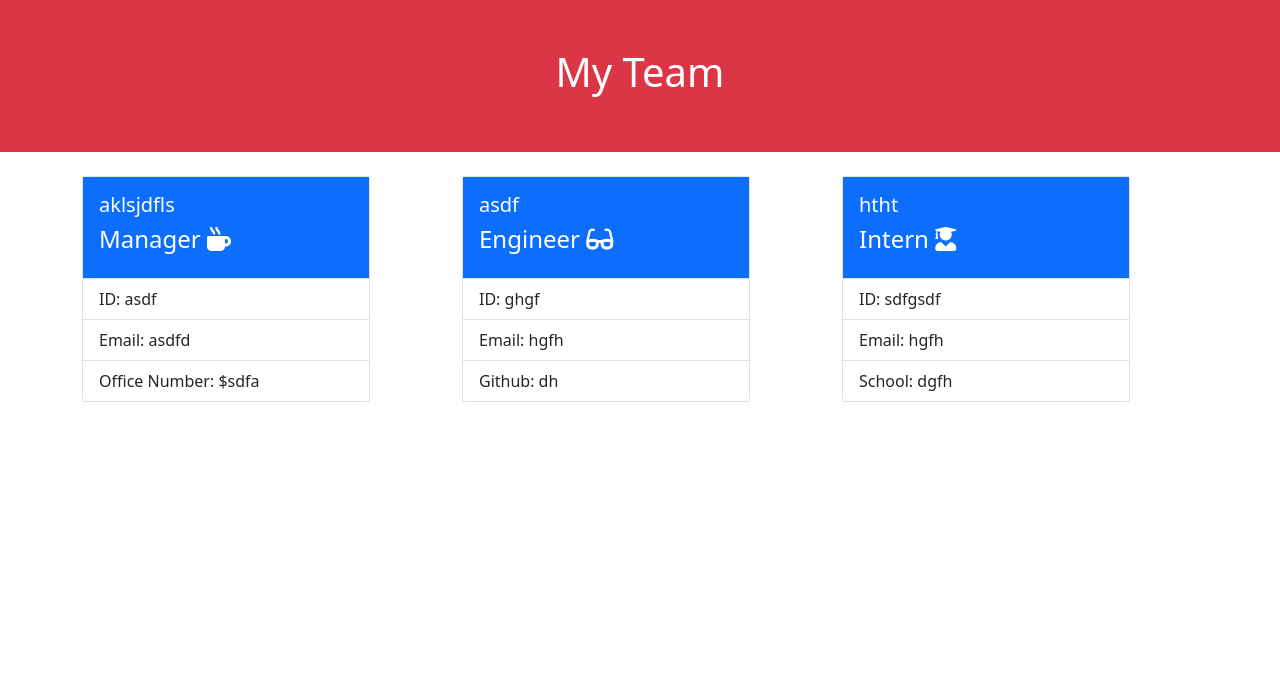
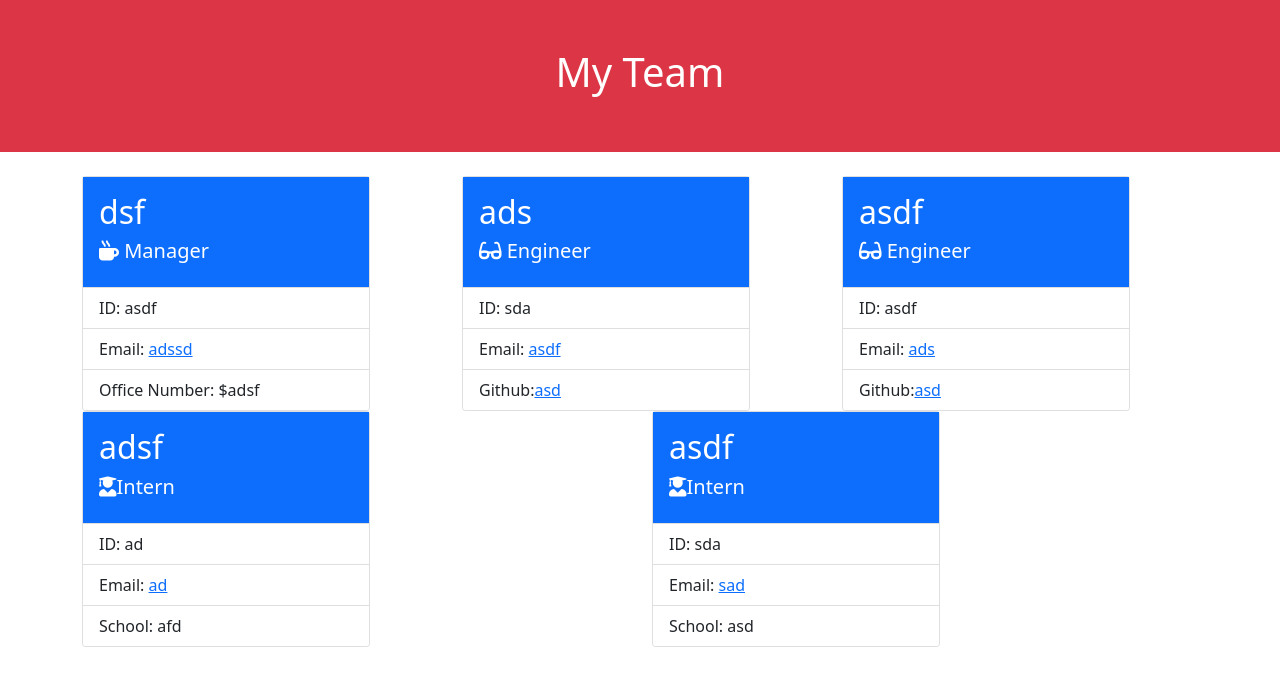
Before and after one commit to kybij/Team-Generator, a website: page index.html in a window 1280 px wide. Drawn offline with nearby package versions, Linux system fonts and the light colour scheme.

Commit message:
new changes

```diff
--- a/index.html
+++ b/index.html
@@ -26,14 +26,14 @@
     <div class="col">
     <div class="card" style="width: 18rem;">
         <div class="card-body bg-primary">
-            <h5 class="card-title text-white"> aklsjdfls</h5>
-            <h4 class="text-white"> Manager <i class="fas fa-mug-hot"></i></h4>
+            <h2 class="card-title text-white"> dsf</h2>
+            <h5 class="text-white"><i class="fas fa-mug-hot"></i> Manager </h5>
 
         </div>
         <ul class="list-group list-group-flush">
             <li class="list-group-item">ID: asdf</li>
-            <li class="list-group-item">Email: asdfd</li>
-            <li class="list-group-item">Office Number: $sdfa</li>
+            <li class="list-group-item">Email: <a href="mailto:adssd">adssd</a></li>
+            <li class="list-group-item">Office Number: $adsf</li>
         </ul>
     </div>
  </div>
@@ -41,14 +41,29 @@
     <div class="col">
     <div class="card" style="width: 18rem;">
         <div class="card-body bg-primary">
-            <h5 class="card-title text-white">asdf</h5>
-            <h4 class="text-white">Engineer <i class="fas fa-glasses"></i></h4>
+            <h2 class="card-title text-white">ads</h2>
+            <h5 class="text-white"><i class="fas fa-glasses"></i> Engineer</h5>
 
-        </div>
+            </div>
         <ul class="list-group list-group-flush">
-            <li class="list-group-item">ID: ghgf</li>
-            <li class="list-group-item">Email: hgfh</li>
-            <li class="list-group-item">Github: dh</li>
+            <li class="list-group-item">ID: sda</li>
+            <li class="list-group-item">Email: <a href="mailto:asdf">asdf</a></li>
+            <li class="list-group-item">Github:<a href="https://github.com/asd" target="_blank" rel="noopener noreferrer">asd</a></li>
+        </ul>
+    </div>
+ </div>
+
+    <div class="col">
+    <div class="card" style="width: 18rem;">
+        <div class="card-body bg-primary">
+            <h2 class="card-title text-white">asdf</h2>
+            <h5 class="text-white"><i class="fas fa-glasses"></i> Engineer</h5>
+
+            </div>
+        <ul class="list-group list-group-flush">
+            <li class="list-group-item">ID: asdf</li>
+            <li class="list-group-item">Email: <a href="mailto:ads">ads</a></li>
+            <li class="list-group-item">Github:<a href="https://github.com/asd" target="_blank" rel="noopener noreferrer">asd</a></li>
         </ul>
     </div>
  </div>
@@ -56,14 +71,29 @@
     <div class="col">
                 <div class="card" style="width: 18rem;">
                     <div class="card-body bg-primary">
-                        <h5 class="card-title text-white">htht</h5>
-                        <h4 class="text-white">Intern <i class="fas fa-user-graduate"></i></h4>
+                        <h2 class="card-title text-white">adsf</h2>
+                        <h5 class="text-white"><i class="fas fa-user-graduate"></i>Intern</h5>
 
                     </div>
                     <ul class="list-group list-group-flush">
-                        <li class="list-group-item">ID: sdfgsdf</li>
-                        <li class="list-group-item">Email: hgfh</li>
-                        <li class="list-group-item">School: dgfh</li>
+                        <li class="list-group-item">ID: ad</li>
+                        <li class="list-group-item">Email: <a href="mailto:ad">ad</a></li>
+                        <li class="list-group-item">School: afd</li>
+                    </ul>
+                </div>
+             </div>
+
+    <div class="col">
+                <div class="card" style="width: 18rem;">
+                    <div class="card-body bg-primary">
+                        <h2 class="card-title text-white">asdf</h2>
+                        <h5 class="text-white"><i class="fas fa-user-graduate"></i>Intern</h5>
+
+                    </div>
+                    <ul class="list-group list-group-flush">
+                        <li class="list-group-item">ID: sda</li>
+                        <li class="list-group-item">Email: <a href="mailto:sad">sad</a></li>
+                        <li class="list-group-item">School: asd</li>
                     </ul>
                 </div>
              </div>
--- a/src/interncard.js
+++ b/src/interncard.js
@@ -3,13 +3,13 @@ function internCard (intern) {
     <div class="col">
                 <div class="card" style="width: 18rem;">
                     <div class="card-body bg-primary">
-                        <h5 class="card-title text-white">${intern.name}</h5>
-                        <h4 class="text-white">${intern.getRole()} <i class="fas fa-user-graduate"></i></h4>
+                        <h2 class="card-title text-white">${intern.name}</h2>
+                        <h5 class="text-white"><i class="fas fa-user-graduate"></i>${intern.getRole()}</h5>
 
                     </div>
                     <ul class="list-group list-group-flush">
                         <li class="list-group-item">ID: ${intern.id}</li>
-                        <li class="list-group-item">Email: ${intern.email}</li>
+                        <li class="list-group-item">Email: <a href="mailto:${intern.email}">${intern.email}</a></li>
                         <li class="list-group-item">School: ${intern.school}</li>
                     </ul>
                 </div>
--- a/src/managercard.js
+++ b/src/managercard.js
@@ -3,13 +3,13 @@ function managerCard (manager) {
     <div class="col">
     <div class="card" style="width: 18rem;">
         <div class="card-body bg-primary">
-            <h5 class="card-title text-white"> ${manager.name}</h5>
-            <h4 class="text-white"> ${manager.getRole()} <i class="fas fa-mug-hot"></i></h4>
+            <h2 class="card-title text-white"> ${manager.name}</h2>
+            <h5 class="text-white"><i class="fas fa-mug-hot"></i> ${manager.getRole()} </h5>
 
         </div>
         <ul class="list-group list-group-flush">
             <li class="list-group-item">ID: ${manager.id}</li>
-            <li class="list-group-item">Email: ${manager.email}</li>
+            <li class="list-group-item">Email: <a href="mailto:${manager.email}">${manager.email}</a></li>
             <li class="list-group-item">Office Number: $${manager.officeNumber}</li>
         </ul>
     </div>
```
Also changed, not shown: src/engineercard.js (+5 -5 lines), src/index.html (+7 -14 lines).
